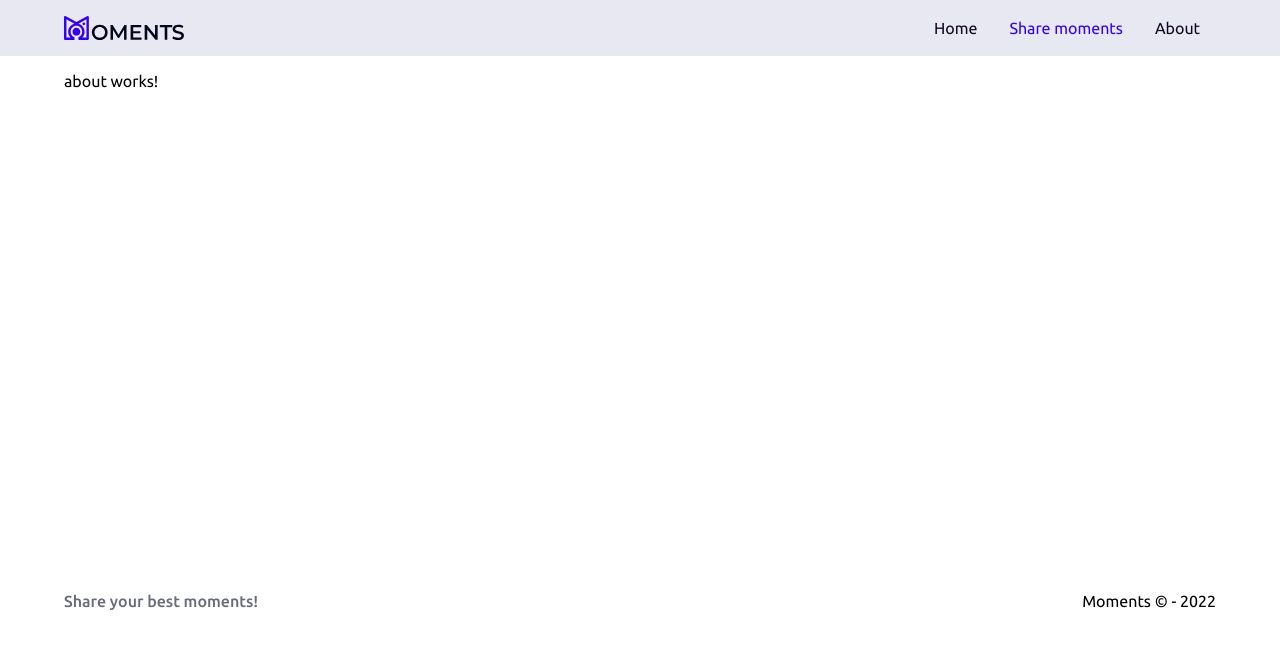
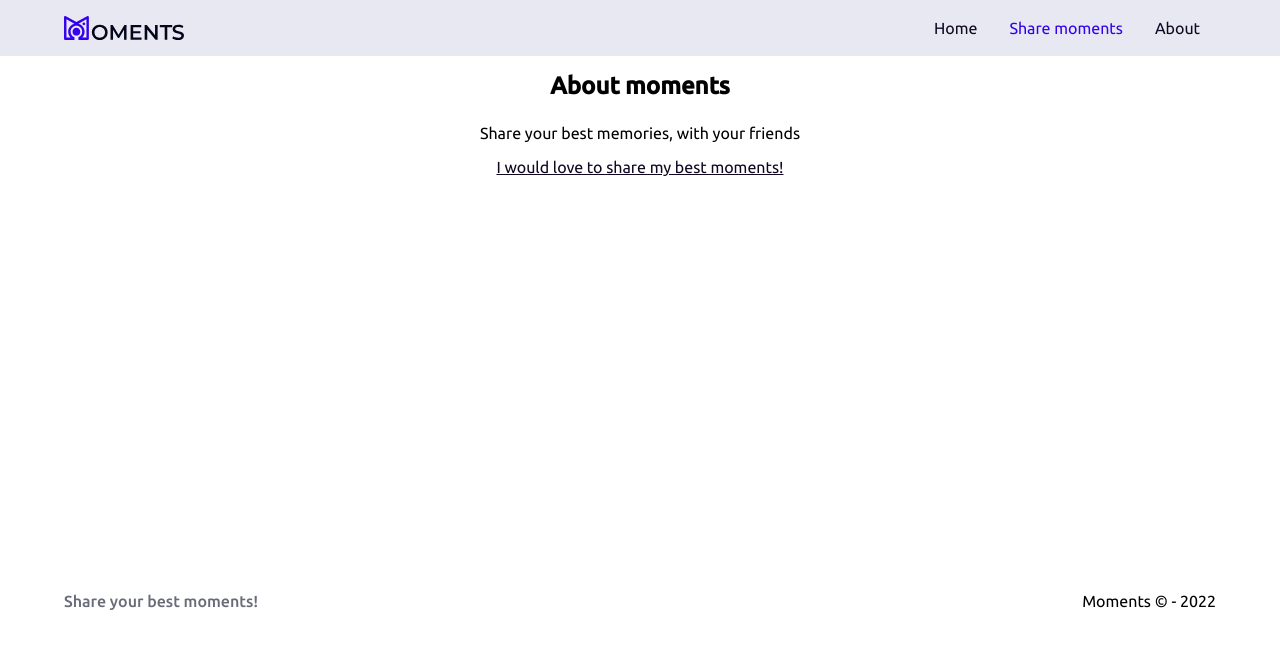
Before and after one commit to leeo-dev/moments, an Angular app: page /about in a window 1280 px wide. Shown: the top 648 px of the page. Built offline with nearby package versions, Linux system fonts and the light colour scheme.

Commit message:
feat: create and style component about

```diff
--- a/src/app/components/messages/messages.component.html
+++ b/src/app/components/messages/messages.component.html
@@ -1,7 +1,7 @@
 <div class="message" *ngIf="messagesService.message">
   <div class="message-header">
     <h2>Messagem do Sistema</h2>
-    <button class="clear">
+    <button class="clear" (click)="messagesService.clear()">
       <fa-icon [icon]="faTimes"></fa-icon>
     </button>
   </div>
--- a/src/app/pages/about/about.component.css
+++ b/src/app/pages/about/about.component.css
@@ -0,0 +1,15 @@
+.about {
+  display: flex;
+  flex-direction: column;
+  align-items: center;
+  justify-content: center;
+  margin: 0 auto;
+}
+
+h2, p {
+  margin-bottom: 1em;
+}
+
+.about a {
+  text-decoration: underline;
+}
--- a/src/app/pages/about/about.component.html
+++ b/src/app/pages/about/about.component.html
@@ -1 +1,5 @@
-<p>about works!</p>
+<div class="about">
+  <h2>About moments</h2>
+  <p>Share your best memories, with your friends</p>
+  <a routerLink="/moments/new">I would love to share my best moments!</a>
+</div>
--- a/src/app/pages/new-moment/new-moment.component.ts
+++ b/src/app/pages/new-moment/new-moment.component.ts
@@ -1,6 +1,8 @@
 import { Component, OnInit } from '@angular/core';
 import { Moment } from 'src/app/interfaces/Moment';
 import { MomentService } from 'src/app/services/moment.service';
+import { MessagesService } from 'src/app/services/messages.service';
+import { Router } from '@angular/router';
 
 @Component({
   selector: 'app-new-moment',
@@ -9,7 +11,10 @@ import { MomentService } from 'src/app/services/moment.service';
 })
 export class NewMomentComponent implements OnInit {
   btnText: string = 'Compartilhar'
-  constructor(private readonly momentService: MomentService) { }
+  constructor(
+    private readonly momentService: MomentService,
+    private readonly messagesService: MessagesService,
+    private readonly router: Router) { }
 
   ngOnInit(): void {
   }
@@ -21,8 +26,9 @@ export class NewMomentComponent implements OnInit {
     if(moment.image) {
     formData.append("image", moment.image)
     }
-
     await this.momentService.createMoment(formData).subscribe()
+    this.messagesService.add('Momento adicionado com sucesso!')
+    this.router.navigate(['/'])
   }
 
 }
```
Also changed, not shown: 1 other file (tests, documents, lock files or other folders).
